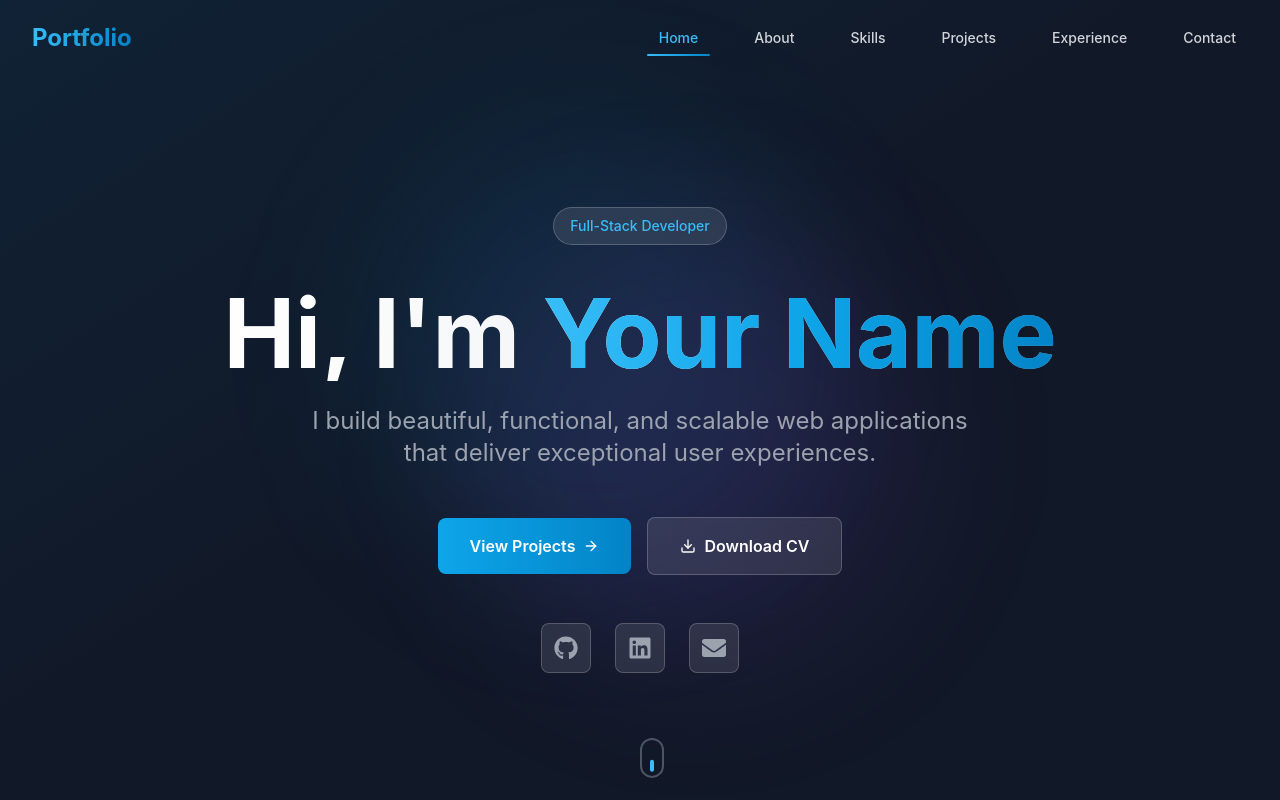
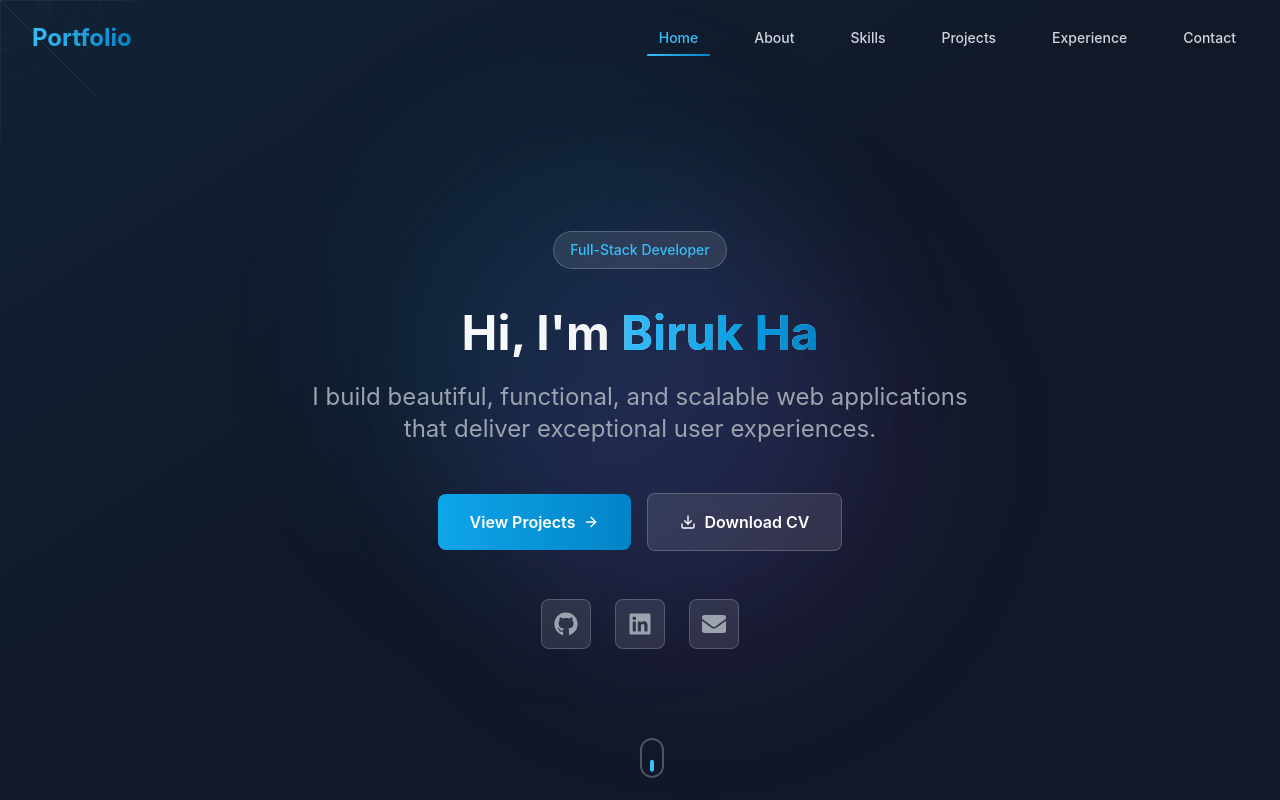
Before and after one commit to birukhabte/MyPersonalPortfolio, a React (Vite) app: page / in a window 1280 px wide. Shown: the top 800 px of the page. Built offline with nearby package versions, Linux system fonts and the light colour scheme.

Commit message:
feat: implement initial personal portfolio application with core UI components, styling, and configuration.

```diff
--- a/src/components/Hero.tsx
+++ b/src/components/Hero.tsx
@@ -1,8 +1,46 @@
+import { useState, useEffect } from 'react'
 import { motion } from 'framer-motion'
 import { FiDownload, FiArrowRight } from 'react-icons/fi'
 import { FaGithub, FaLinkedin, FaEnvelope } from 'react-icons/fa'
 
 const Hero = () => {
+  const [displayedText, setDisplayedText] = useState('')
+  const [showCursor, setShowCursor] = useState(true)
+  const fullText = 'Biruk Habte'
+
+  useEffect(() => {
+    let currentIndex = 0
+    let timeoutId: number
+
+    const typeLetter = () => {
+      if (currentIndex < fullText.length) {
+        setDisplayedText(fullText.slice(0, currentIndex + 1))
+        currentIndex++
+        timeoutId = setTimeout(typeLetter, 100)
+      } else {
+        // Wait 2 seconds before restarting
+        setTimeout(() => {
+          currentIndex = 0
+          setDisplayedText('')
+          typeLetter()
+        }, 2000)
+      }
+    }
+
+    typeLetter()
+
+    return () => {
+      if (timeoutId) clearTimeout(timeoutId)
+    }
+  }, [fullText])
+
+  useEffect(() => {
+    const cursorInterval = setInterval(() => {
+      setShowCursor((prev) => !prev)
+    }, 530)
+
+    return () => clearInterval(cursorInterval)
+  }, [])
   const containerVariants = {
     hidden: { opacity: 0 },
     visible: {
@@ -39,6 +77,88 @@ const Hero = () => {
     >
       {/* Animated Background Gradient */}
       <div className="absolute inset-0 bg-gradient-to-br from-primary-900/20 via-gray-900 to-gray-900">
+        {/* Spider Web Pattern */}
+        <div className="spider-web spider-web-animated"></div>
+
+        {/* Spider Web SVGs */}
+        <svg className="absolute top-0 left-0 w-full h-full opacity-10" style={{ pointerEvents: 'none' }}>
+          {/* Spider Web 1 - Top Left */}
+          <g transform="translate(10%, 15%)">
+            <line x1="0" y1="0" x2="150" y2="0" stroke="rgba(255,255,255,0.3)" strokeWidth="1" />
+            <line x1="0" y1="0" x2="100" y2="100" stroke="rgba(255,255,255,0.3)" strokeWidth="1" />
+            <line x1="0" y1="0" x2="0" y2="150" stroke="rgba(255,255,255,0.3)" strokeWidth="1" />
+            <line x1="0" y1="0" x2="-100" y2="100" stroke="rgba(255,255,255,0.3)" strokeWidth="1" />
+            <line x1="0" y1="0" x2="-150" y2="0" stroke="rgba(255,255,255,0.3)" strokeWidth="1" />
+            <line x1="0" y1="0" x2="-100" y2="-100" stroke="rgba(255,255,255,0.3)" strokeWidth="1" />
+            <line x1="0" y1="0" x2="0" y2="-150" stroke="rgba(255,255,255,0.3)" strokeWidth="1" />
+            <line x1="0" y1="0" x2="100" y2="-100" stroke="rgba(255,255,255,0.3)" strokeWidth="1" />
+            <circle cx="0" cy="0" r="2" fill="rgba(255,255,255,0.5)" />
+            <circle cx="0" cy="0" r="50" fill="none" stroke="rgba(255,255,255,0.2)" strokeWidth="1" />
+            <circle cx="0" cy="0" r="100" fill="none" stroke="rgba(255,255,255,0.15)" strokeWidth="1" />
+          </g>
+
+          {/* Spider Web 2 - Top Right */}
+          <g transform="translate(85%, 20%)">
+            <line x1="0" y1="0" x2="120" y2="0" stroke="rgba(255,255,255,0.3)" strokeWidth="1" />
+            <line x1="0" y1="0" x2="80" y2="80" stroke="rgba(255,255,255,0.3)" strokeWidth="1" />
+            <line x1="0" y1="0" x2="0" y2="120" stroke="rgba(255,255,255,0.3)" strokeWidth="1" />
+            <line x1="0" y1="0" x2="-80" y2="80" stroke="rgba(255,255,255,0.3)" strokeWidth="1" />
+            <line x1="0" y1="0" x2="-120" y2="0" stroke="rgba(255,255,255,0.3)" strokeWidth="1" />
+            <line x1="0" y1="0" x2="-80" y2="-80" stroke="rgba(255,255,255,0.3)" strokeWidth="1" />
+            <line x1="0" y1="0" x2="0" y2="-120" stroke="rgba(255,255,255,0.3)" strokeWidth="1" />
+            <line x1="0" y1="0" x2="80" y2="-80" stroke="rgba(255,255,255,0.3)" strokeWidth="1" />
+            <circle cx="0" cy="0" r="2" fill="rgba(255,255,255,0.5)" />
+            <circle cx="0" cy="0" r="40" fill="none" stroke="rgba(255,255,255,0.2)" strokeWidth="1" />
+            <circle cx="0" cy="0" r="80" fill="none" stroke="rgba(255,255,255,0.15)" strokeWidth="1" />
+          </g>
+
+          {/* Spider Web 3 - Bottom Left */}
+          <g transform="translate(15%, 75%)">
+            <line x1="0" y1="0" x2="130" y2="0" stroke="rgba(255,255,255,0.3)" strokeWidth="1" />
+            <line x1="0" y1="0" x2="90" y2="90" stroke="rgba(255,255,255,0.3)" strokeWidth="1" />
+            <line x1="0" y1="0" x2="0" y2="130" stroke="rgba(255,255,255,0.3)" strokeWidth="1" />
+            <line x1="0" y1="0" x2="-90" y2="90" stroke="rgba(255,255,255,0.3)" strokeWidth="1" />
+            <line x1="0" y1="0" x2="-130" y2="0" stroke="rgba(255,255,255,0.3)" strokeWidth="1" />
+            <line x1="0" y1="0" x2="-90" y2="-90" stroke="rgba(255,255,255,0.3)" strokeWidth="1" />
+            <line x1="0" y1="0" x2="0" y2="-130" stroke="rgba(255,255,255,0.3)" strokeWidth="1" />
+            <line x1="0" y1="0" x2="90" y2="-90" stroke="rgba(255,255,255,0.3)" strokeWidth="1" />
+            <circle cx="0" cy="0" r="2" fill="rgba(255,255,255,0.5)" />
+            <circle cx="0" cy="0" r="45" fill="none" stroke="rgba(255,255,255,0.2)" strokeWidth="1" />
+            <circle cx="0" cy="0" r="90" fill="none" stroke="rgba(255,255,255,0.15)" strokeWidth="1" />
+          </g>
+
+          {/* Spider Web 4 - Bottom Right */}
+          <g transform="translate(80%, 80%)">
+            <line x1="0" y1="0" x2="110" y2="0" stroke="rgba(255,255,255,0.3)" strokeWidth="1" />
+            <line x1="0" y1="0" x2="75" y2="75" stroke="rgba(255,255,255,0.3)" strokeWidth="1" />
+            <line x1="0" y1="0" x2="0" y2="110" stroke="rgba(255,255,255,0.3)" strokeWidth="1" />
+            <line x1="0" y1="0" x2="-75" y2="75" stroke="rgba(255,255,255,0.3)" strokeWidth="1" />
+            <line x1="0" y1="0" x2="-110" y2="0" stroke="rgba(255,255,255,0.3)" strokeWidth="1" />
+            <line x1="0" y1="0" x2="-75" y2="-75" stroke="rgba(255,255,255,0.3)" strokeWidth="1" />
+            <line x1="0" y1="0" x2="0" y2="-110" stroke="rgba(255,255,255,0.3)" strokeWidth="1" />
+            <line x1="0" y1="0" x2="75" y2="-75" stroke="rgba(255,255,255,0.3)" strokeWidth="1" />
+            <circle cx="0" cy="0" r="2" fill="rgba(255,255,255,0.5)" />
+            <circle cx="0" cy="0" r="37" fill="none" stroke="rgba(255,255,255,0.2)" strokeWidth="1" />
+            <circle cx="0" cy="0" r="75" fill="none" stroke="rgba(255,255,255,0.15)" strokeWidth="1" />
+          </g>
+
+          {/* Spider Web 5 - Center */}
+          <g transform="translate(50%, 50%)">
+            <line x1="0" y1="0" x2="140" y2="0" stroke="rgba(255,255,255,0.25)" strokeWidth="1" />
+            <line x1="0" y1="0" x2="100" y2="100" stroke="rgba(255,255,255,0.25)" strokeWidth="1" />
+            <line x1="0" y1="0" x2="0" y2="140" stroke="rgba(255,255,255,0.25)" strokeWidth="1" />
+            <line x1="0" y1="0" x2="-100" y2="100" stroke="rgba(255,255,255,0.25)" strokeWidth="1" />
+            <line x1="0" y1="0" x2="-140" y2="0" stroke="rgba(255,255,255,0.25)" strokeWidth="1" />
+            <line x1="0" y1="0" x2="-100" y2="-100" stroke="rgba(255,255,255,0.25)" strokeWidth="1" />
+            <line x1="0" y1="0" x2="0" y2="-140" stroke="rgba(255,255,255,0.25)" strokeWidth="1" />
+            <line x1="0" y1="0" x2="100" y2="-100" stroke="rgba(255,255,255,0.25)" strokeWidth="1" />
+            <circle cx="0" cy="0" r="2" fill="rgba(255,255,255,0.4)" />
+            <circle cx="0" cy="0" r="50" fill="none" stroke="rgba(255,255,255,0.18)" strokeWidth="1" />
+            <circle cx="0" cy="0" r="100" fill="none" stroke="rgba(255,255,255,0.12)" strokeWidth="1" />
+            <circle cx="0" cy="0" r="140" fill="none" stroke="rgba(255,255,255,0.1)" strokeWidth="1" />
+          </g>
+        </svg>
+
         <motion.div
           className="absolute top-1/4 left-1/4 w-96 h-96 bg-primary-500/10 rounded-full blur-3xl"
           animate={{
@@ -86,7 +206,7 @@ const Hero = () => {
 
             <motion.h1
               variants={itemVariants}
-              className="text-5xl sm:text-6xl md:text-7xl lg:text-8xl font-bold mb-6 bg-gradient-to-r from-white via-gray-100 to-gray-400 bg-clip-text text-transparent"
+              className="text-2xl sm:text-3xl md:text-4xl lg:text-5xl font-bold mb-6 bg-gradient-to-r from-white via-gray-100 to-gray-400 bg-clip-text text-transparent"
             >
               <motion.span
                 initial={{ opacity: 0, y: 20 }}
@@ -101,7 +221,8 @@ const Hero = () => {
                 animate={{ opacity: 1, y: 0 }}
                 transition={{ duration: 0.5, delay: 0.7 }}
               >
-                Your Name
+                {displayedText}
+                {showCursor && <span className="animate-pulse">|</span>}
               </motion.span>
             </motion.h1>
 
```
